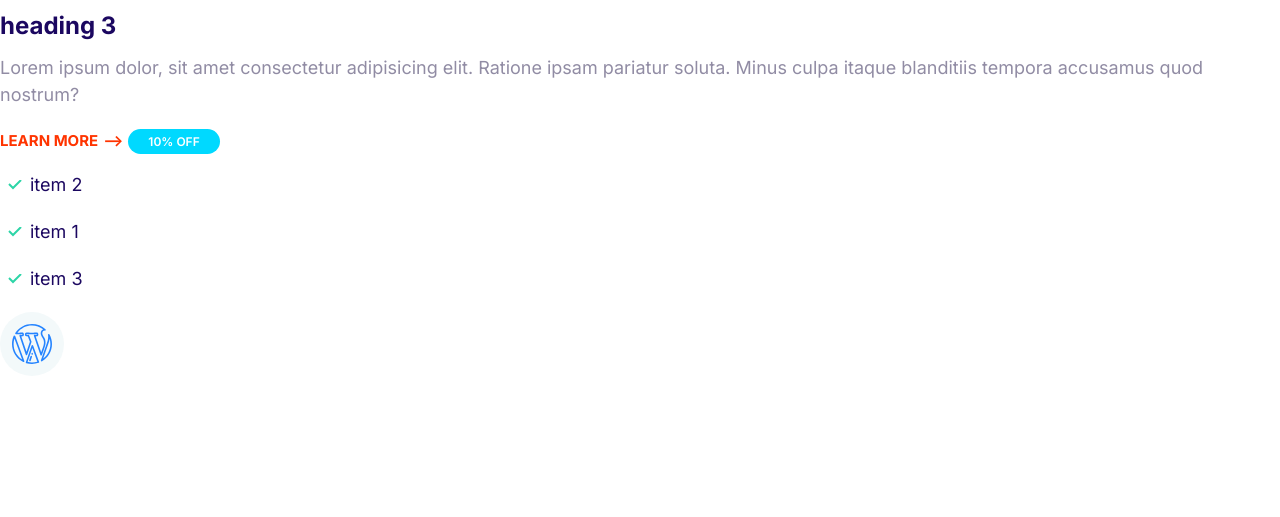
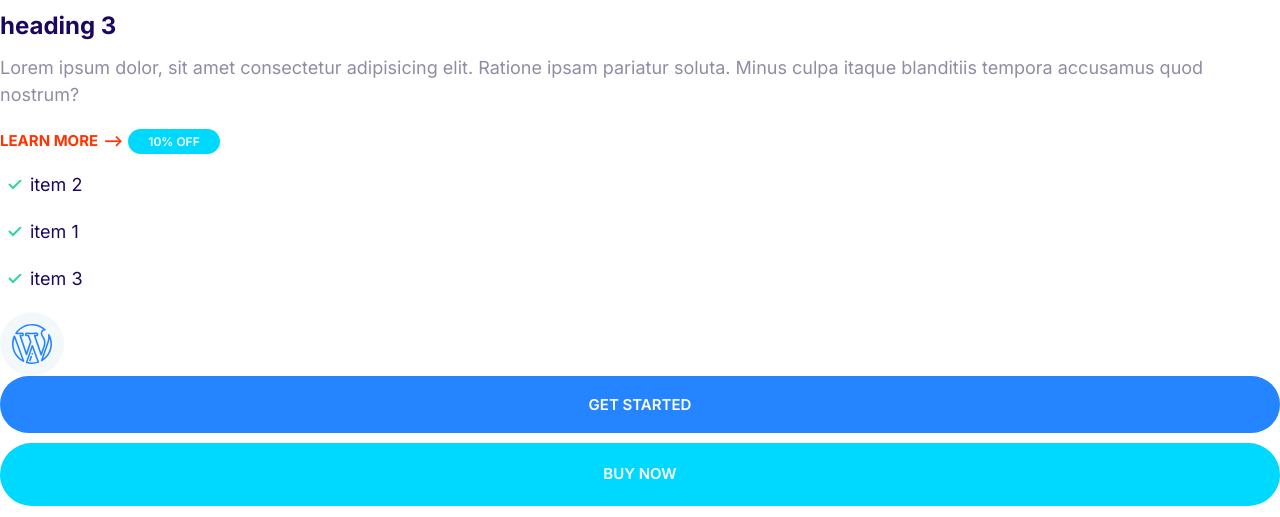
Before and after one commit to echen770/jasify, a plain HTML site: page index.html in a window 1280 px wide. Shown: the part 283-800 px from the top of the page. Drawn offline with Linux system fonts and the light colour scheme.

Commit message:
define buttons

```diff
--- a/css/styles.css
+++ b/css/styles.css
@@ -4,6 +4,10 @@
   --color-accent: #ff3400;
   --color-headings: #1b0760;
   --color-body: #918ca4;
+}
+
+*, *::after, *::before {
+  box-sizing: border-box;
 }
 
 /* Typography */
@@ -172,3 +176,67 @@ a {
   justify-content: center;
   align-items: center;
 }
+
+/* Buttons */
+
+.btn {
+  border-radius: 4rem;
+  border-style: none;
+  cursor: pointer;
+  font-size: 1.8rem;
+  font-weight: 600;
+  margin-bottom: 1rem;
+  padding: 2rem 3rem;
+  text-transform: uppercase;
+  white-space: nowrap;
+  text-align: center;
+}
+
+.btn--accent {
+  background: var(--color-accent);
+  color: white;
+}
+
+.btn--accent:hover {
+  background: #fd4516;
+}
+
+.btn--primary {
+  background: var(--color-primary);
+  color: white;
+}
+
+.btn--primary:hover {
+  background: #3a8ffd;
+}
+
+.btn--secondary {
+  background: var(--color-secondary);
+  color: white;
+}
+
+.btn--secondary:hover {
+  background: #00c8eb;
+}
+
+.btn--outline {
+  background: white;
+  border: var(--color-headings) 2px solid;
+  color: var(--color-headings);
+}
+
+.btn--outline:hover {
+  background-color: var(--color-headings);
+  color: white;
+}
+
+.btn--block {
+  width: 100%;
+  display: inline-block;
+}
+
+@media screen and (min-width: 1024px) {
+  .btn {
+    font-size: 1.5rem;
+  }
+}
--- a/index.html
+++ b/index.html
@@ -29,6 +29,8 @@
             <use xlink:href="images/sprite.svg#wordpress"></use>
         </svg>
     </span>
+    <button class="btn btn--primary btn--block">get started</button>
+    <a href="#" class="btn btn--secondary btn--block">buy now</a>
 </body>
 
 </html>
```
Also changed, not shown: components/buttons.html (added, +2 -0 lines).
